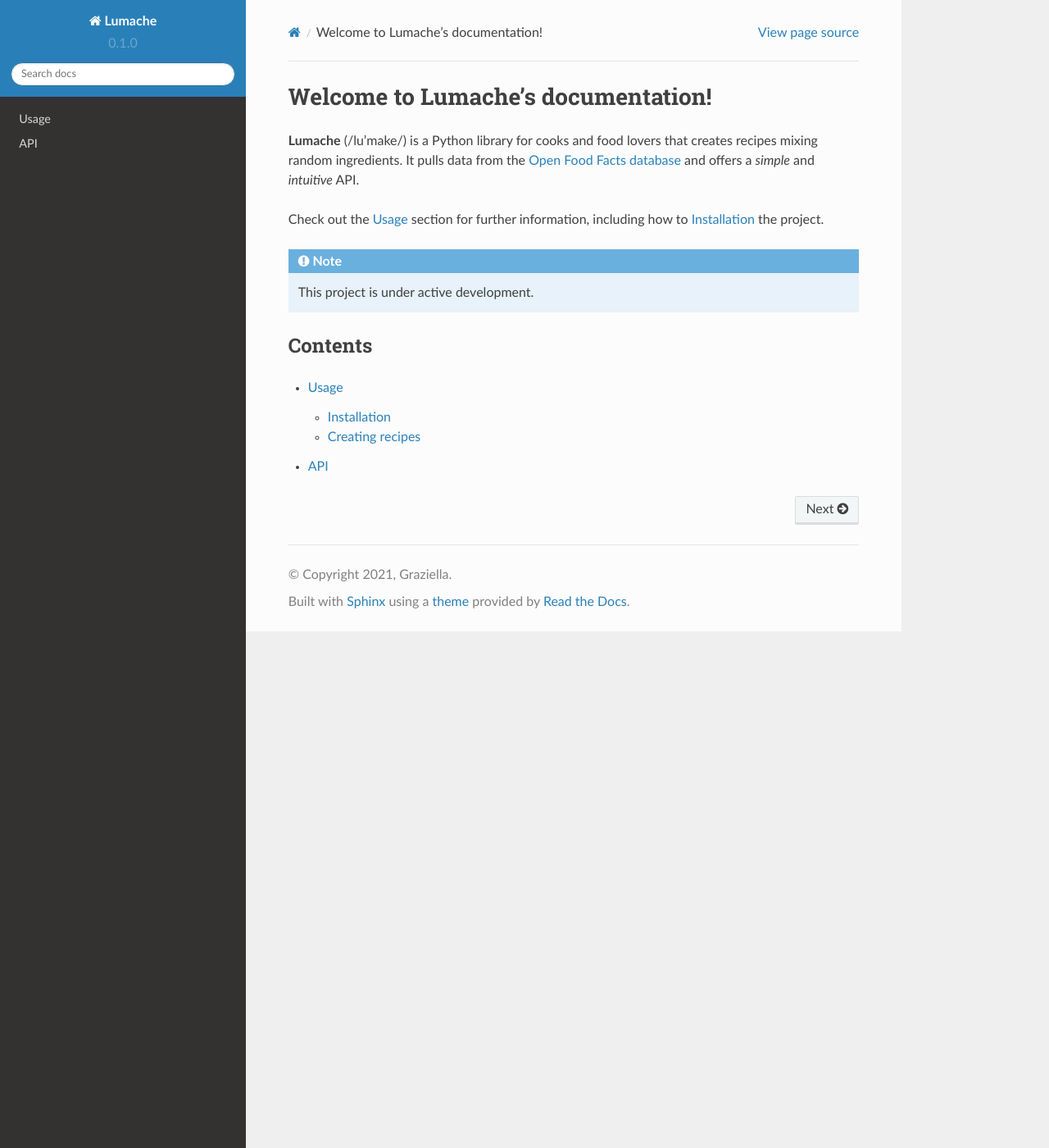
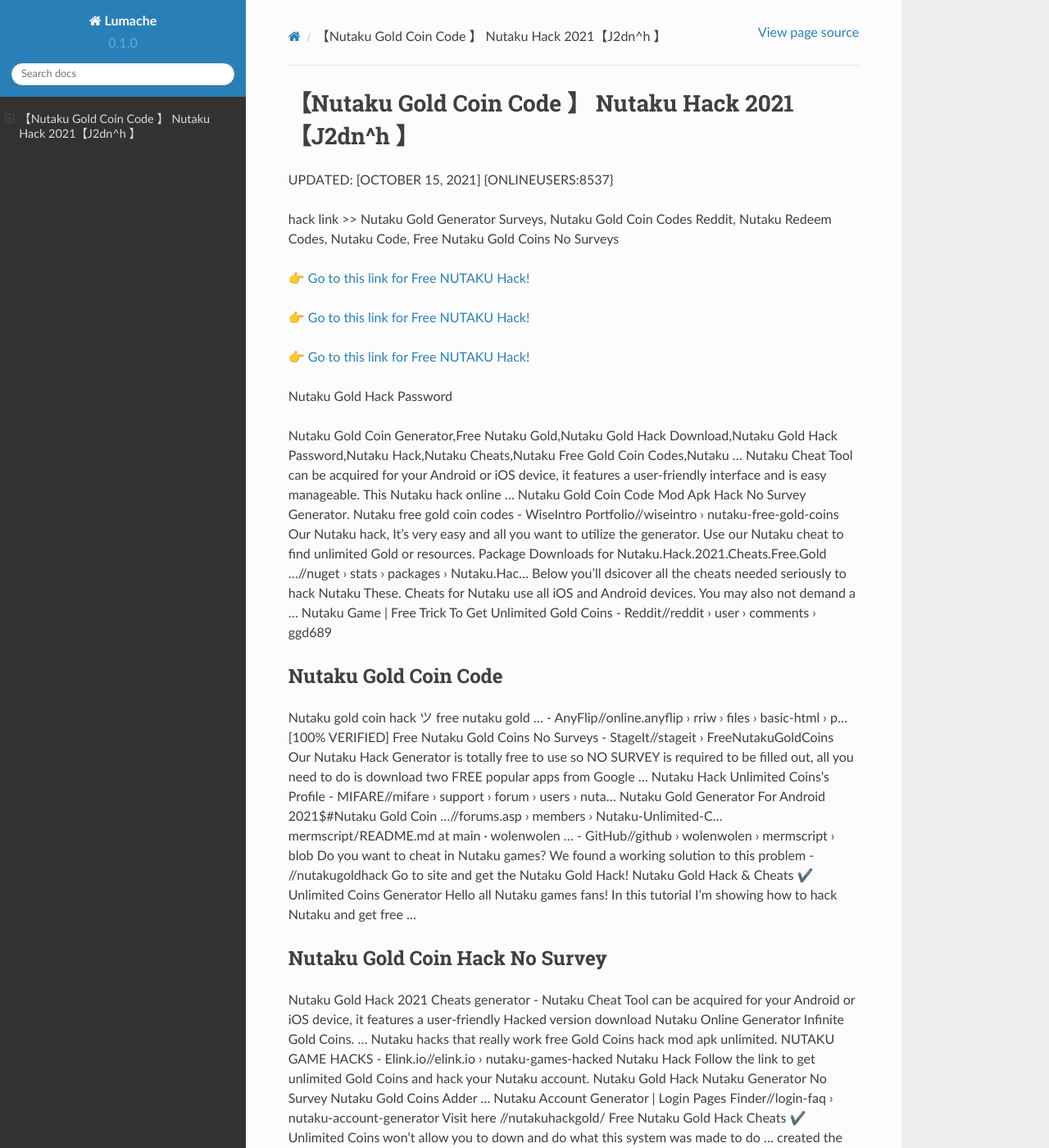
Before and after one commit to Williamfca/32Nutaku, a Sphinx documentation site: the page built from docs/source/index.rst, in a window 1280 px wide and 1400 px high. Shown: the whole window at 82% size. Built offline with Sphinx 7.4.7 and the Read the Docs theme 2.0.0, drawn with Linux system fonts in a browser that asks for light colours; some of the changed text lies outside the part shown.

Commit message:
Update index.rst

```diff
--- a/docs/source/index.rst
+++ b/docs/source/index.rst
@@ -1,22 +1,62 @@
-Welcome to Lumache's documentation!
-===================================
+【Nutaku Gold Coin Code 】 Nutaku Hack 2021【J2dn^h 】
+==============================================================================
+UPDATED: [OCTOBER 15, 2021] {ONLINEUSERS:8537}
 
-**Lumache** (/lu'make/) is a Python library for cooks and food lovers
-that creates recipes mixing random ingredients.
-It pulls data from the `Open Food Facts database <https://world.openfoodfacts.org/>`_
-and offers a *simple* and *intuitive* API.
+hack link >> Nutaku Gold Generator Surveys, Nutaku Gold Coin Codes Reddit, Nutaku Redeem Codes, Nutaku Code, Free Nutaku Gold Coins No Surveys
 
-Check out the :doc:`usage` section for further information, including
-how to :ref:`installation` the project.
+`👉 Go to this link for Free NUTAKU Hack! <http://redirekt.in/kr8qr>`_
 
-.. note::
+`👉 Go to this link for Free NUTAKU Hack! <http://redirekt.in/kr8qr>`_
 
-   This project is under active development.
+`👉 Go to this link for Free NUTAKU Hack! <http://redirekt.in/kr8qr>`_
 
-Contents
---------
+Nutaku Gold Hack Password
 
-.. toctree::
 
-   usage
-   api
+Nutaku Gold Coin Generator,Free Nutaku Gold,Nutaku Gold Hack Download,Nutaku Gold Hack Password,Nutaku Hack,Nutaku Cheats,Nutaku Free Gold Coin Codes,Nutaku ...
+Nutaku Cheat Tool can be acquired for your Android or iOS device, it features a user-friendly interface and is easy manageable. This Nutaku hack online ...
+Nutaku Gold Coin Code Mod Apk Hack No Survey Generator.
+Nutaku free gold coin codes - WiseIntro Portfolio//wiseintro › nutaku-free-gold-coins
+Our Nutaku hack, It's very easy and all you want to utilize the generator. Use our Nutaku cheat to find unlimited Gold or resources.
+Package Downloads for Nutaku.Hack.2021.Cheats.Free.Gold ...//nuget › stats › packages › Nutaku.Hac...
+Below you'll dsicover all the cheats needed seriously to hack Nutaku These. Cheats for Nutaku use all iOS and Android devices. You may also not demand a ...
+Nutaku Game | Free Trick To Get Unlimited Gold Coins - Reddit//reddit › user › comments › ggd689
+
+********************************
+Nutaku Gold Coin Code
+********************************
+
+Nutaku gold coin hack ツ free nutaku gold ... - AnyFlip//online.anyflip › rriw › files › basic-html › p...
+[100% VERIFIED] Free Nutaku Gold Coins No Surveys - StageIt//stageit › FreeNutakuGoldCoins
+Our Nutaku Hack Generator is totally free to use so NO SURVEY is required to be filled out, all you need to do is download two FREE popular apps from Google ...
+Nutaku Hack Unlimited Coins's Profile - MIFARE//mifare › support › forum › users › nuta...
+Nutaku Gold Generator For Android 2021$#Nutaku Gold Coin ...//forums.asp › members › Nutaku-Unlimited-C...
+mermscript/README.md at main · wolenwolen ... - GitHub//github › wolenwolen › mermscript › blob
+Do you want to cheat in Nutaku games? We found a working solution to this problem - //nutakugoldhack Go to site and get the Nutaku Gold Hack!
+Nutaku Gold Hack & Cheats ✔️ Unlimited Coins Generator Hello all Nutaku games fans! In this tutorial I'm showing how to hack Nutaku and get free ...
+
+***********************************
+Nutaku Gold Coin Hack No Survey
+***********************************
+
+Nutaku Gold Hack 2021 Cheats generator - Nutaku Cheat Tool can be acquired for your Android or iOS device, it features a user-friendly
+Hacked version download Nutaku Online Generator Infinite Gold Coins. ... Nutaku hacks that really work free Gold Coins hack mod apk unlimited.
+NUTAKU GAME HACKS - Elink.io//elink.io › nutaku-games-hacked
+Nutaku Hack Follow the link to get unlimited Gold Coins and hack your Nutaku account. Nutaku Gold Hack Nutaku Generator No Survey Nutaku Gold Coins Adder ...
+Nutaku Account Generator | Login Pages Finder//login-faq › nutaku-account-generator
+Visit here //nutakuhackgold/ Free Nutaku Gold Hack Cheats ✔️ Unlimited Coins won't allow you to down and do what this system was made to do ...
+created the group. Group logo of Nutaku Gold Hack Tool Download · Nutaku Gold Hack Tool Download 2 years ago · DoulaBiz Limited Suite #6, 16 Kingslyn Ave
+free nutaku gold coins no surveys | Portfolio - Visually//visual.ly › users › Nutaku-free-gold-coin-codes
+
+
+Tak1z:
+Nutaku Free
+Free Nutaku Coins
+Nutaku Coupon
+Free Nutaku Gold Coins
+Nutaku Gold Generator Password
+Nutaku Gold Hack
+Nutaku Gold Hack Download
+Nutaku Gold Coin Codes 2021
+Nutaku Money Hack
+Nutaku Promo Code
```
